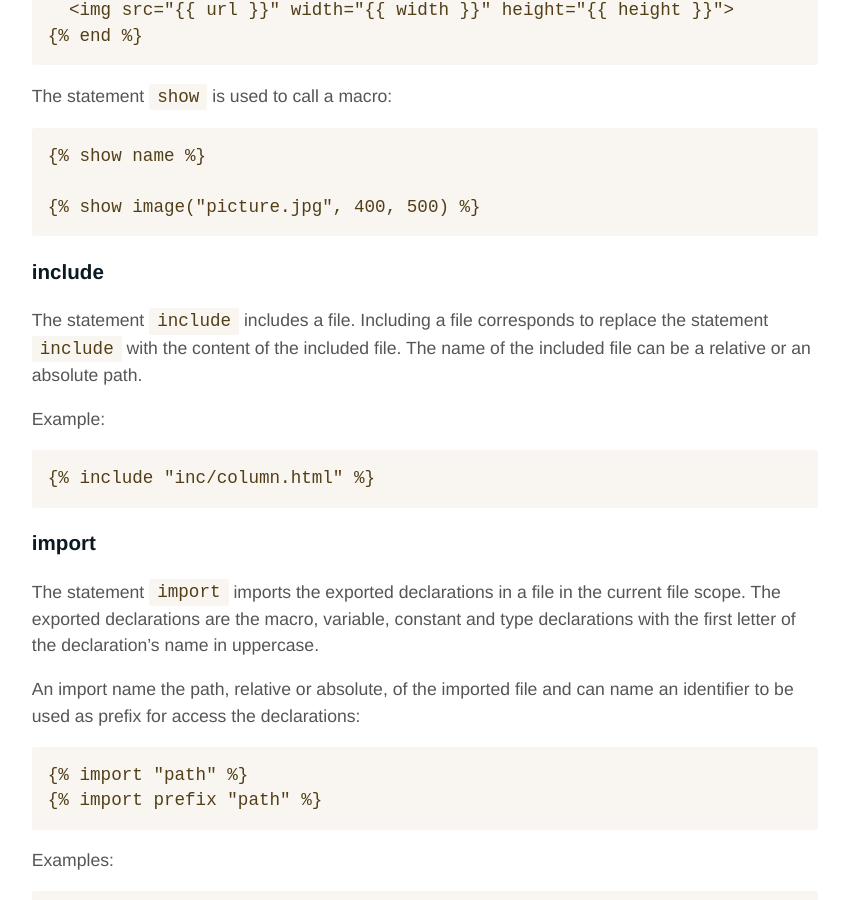
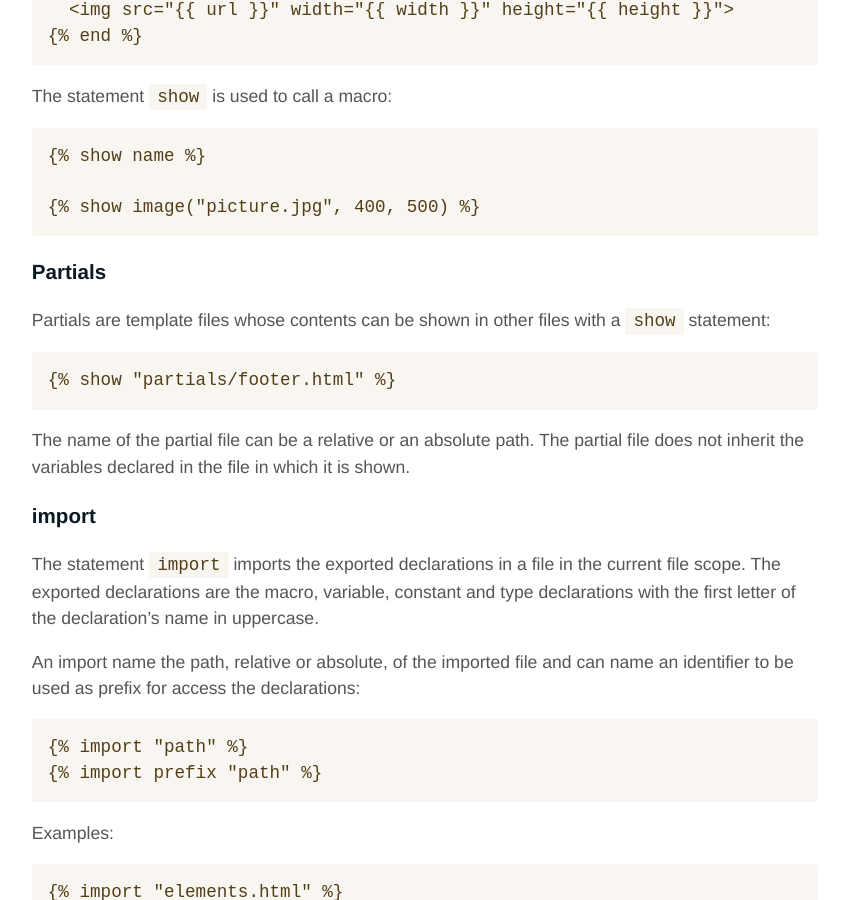
Before and after one commit to open2b/scriggo-site, a Jekyll site: the page built from doc/template.md, in a window 1280 px wide and 900 px high, scrolled down 5331 px. Shown: the whole window, without its empty margins (314-1163 px from the left). Built offline with Jekyll 4.4.1, drawn with Linux system fonts in a browser that asks for light colours; some of the changed text lies outside the part shown.

Commit message:
Replace "include" with "show" in template documentation

````diff
--- a/doc/template.md
+++ b/doc/template.md
@@ -19,7 +19,7 @@ template scripting language.
       <li><a href="{{ product.URL }}">{{ product.Name }}</a></li>
       {% end %}
     </ul>
-    {% include "pagination.html" %}
+    {% show "pagination.html" %}
     {% show Banner() %}
 {% end %}
 ```
@@ -236,16 +236,16 @@ The statement `show` is used to call a macro:
 {% show image("picture.jpg", 400, 500) %}
 ```
 
-### include
+### Partials
 
-The statement `include` includes a file. Including a file corresponds to replace the statement `include` with the content
-of the included file. The name of the included file can be a relative or an absolute path.
-
-Example:
+Partials are template files whose contents can be shown in other files with a `show` statement:
 
 ```
-{% include "inc/column.html" %}
+{% show "partials/footer.html" %}
 ```
+
+The name of the partial file can be a relative or an absolute path. The partial file does not inherit the variables
+declared in the file in which it is shown.
 
 ### import
 
````
